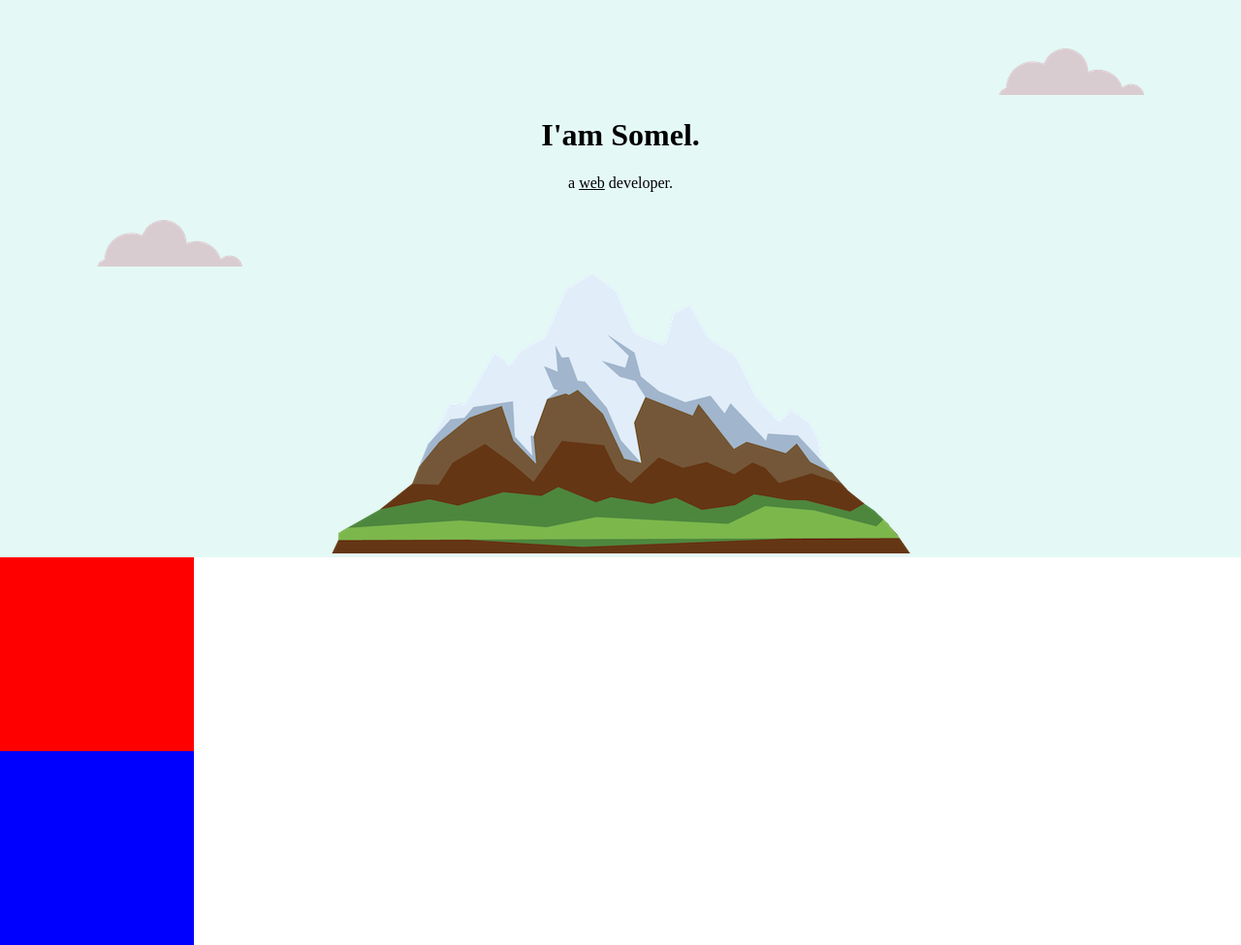
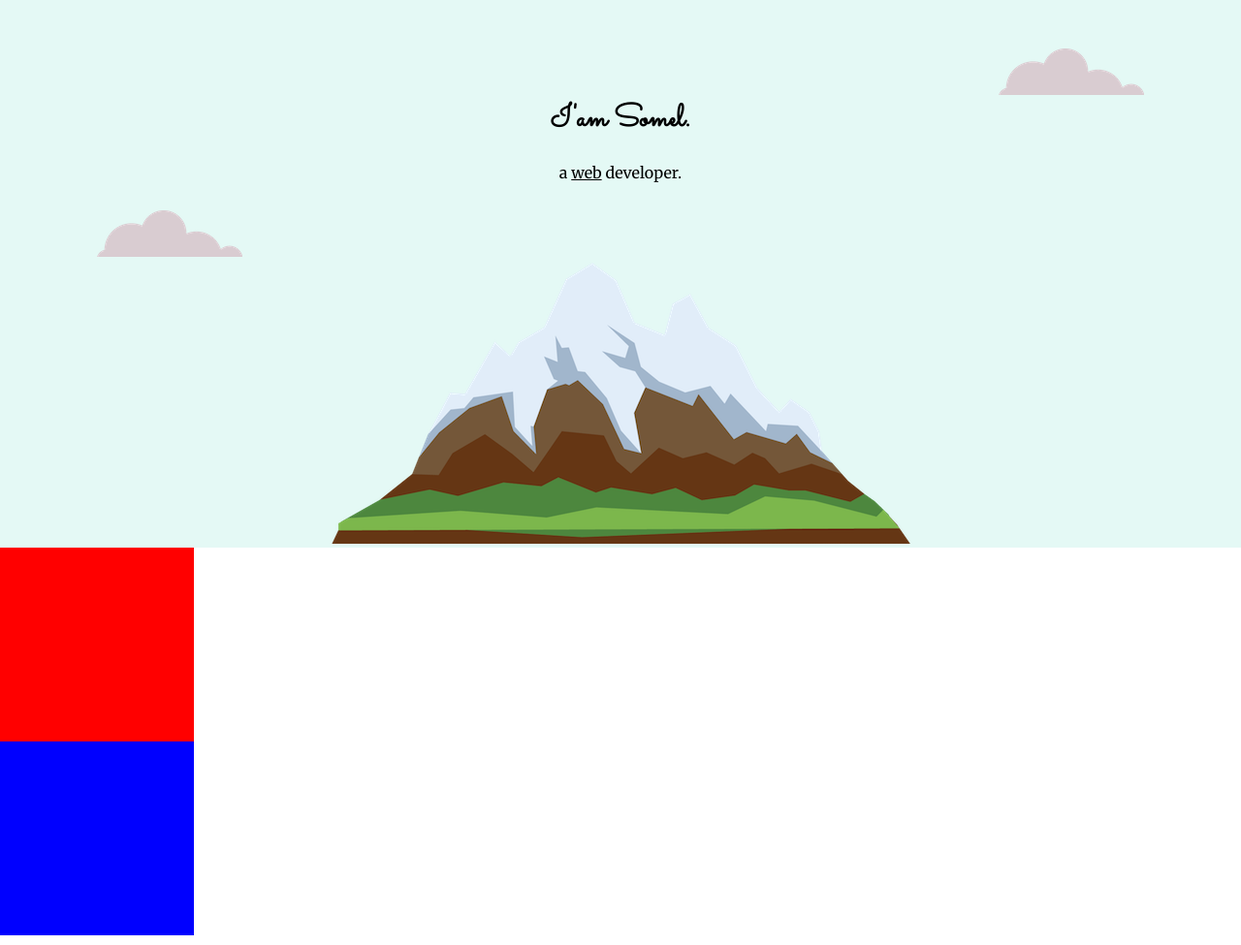
Before and after one commit to ProgSomel/CSS-MySite, a plain HTML site: page index.html in a window 1280 px wide. Shown: the whole page at 97% size. Drawn offline with Linux system fonts and the light colour scheme.

Commit message:
font added

```diff
--- a/css/style.css
+++ b/css/style.css
@@ -1,5 +1,14 @@
 body {
   margin: 0; /*it will be marging all for sides */
+  /* If we want to everybody has to seen same font then we need font embedding */
+  font-family: 'Merriweather', serif;
+}
+h1 {
+  margin-top: 0;
+  font-family: 'Sacramento', cursive;
+}
+h2 {
+  font-family: 'Montserrat', sans-serif;
 }
 .top-container {
   background-color: #e4f9f5;
--- a/index.html
+++ b/index.html
@@ -7,6 +7,10 @@
     <title>Somel Ahmed</title>
     <link rel="stylesheet" href="css/style.css" />
     <link rel="shortcut icon" href="favicon.ico" type="image/x-icon" />
+    <link rel="preconnect" href="https://fonts.googleapis.com">
+<link rel="preconnect" href="https://fonts.gstatic.com" crossorigin>
+<link href="https://fonts.googleapis.com/css2?family=Merriweather&family=Montserrat&family=Sacramento&display=swap" rel="stylesheet">
+
   </head>
   <body>
     <div class="top-container" align="center">
```
